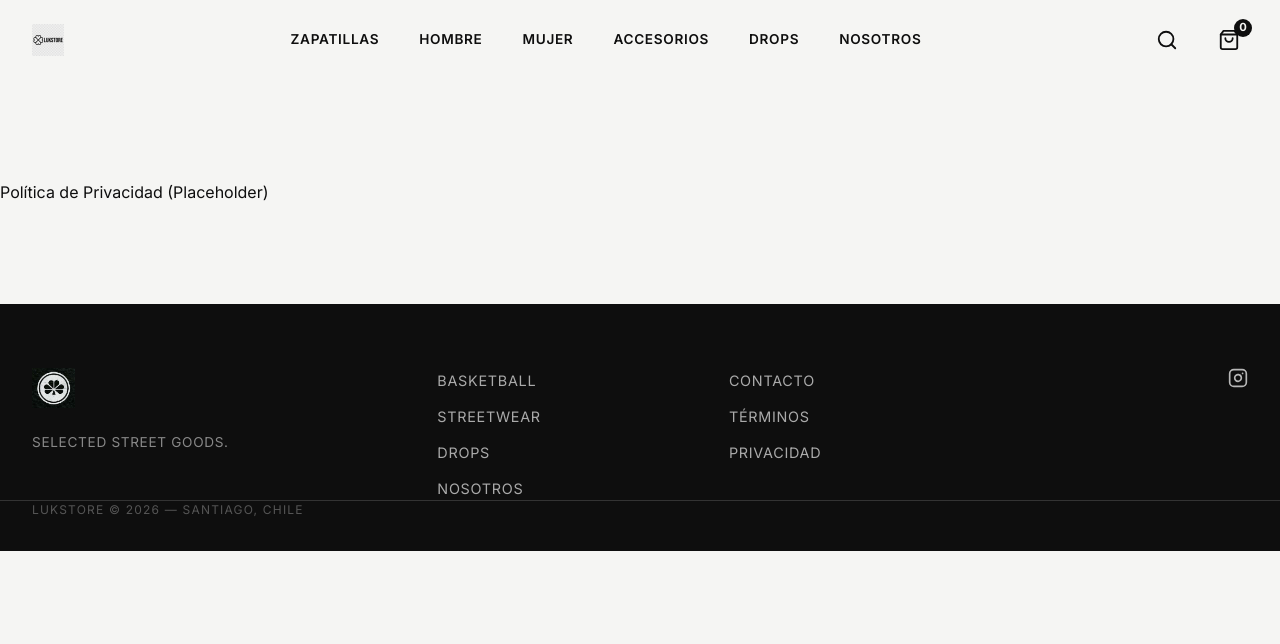
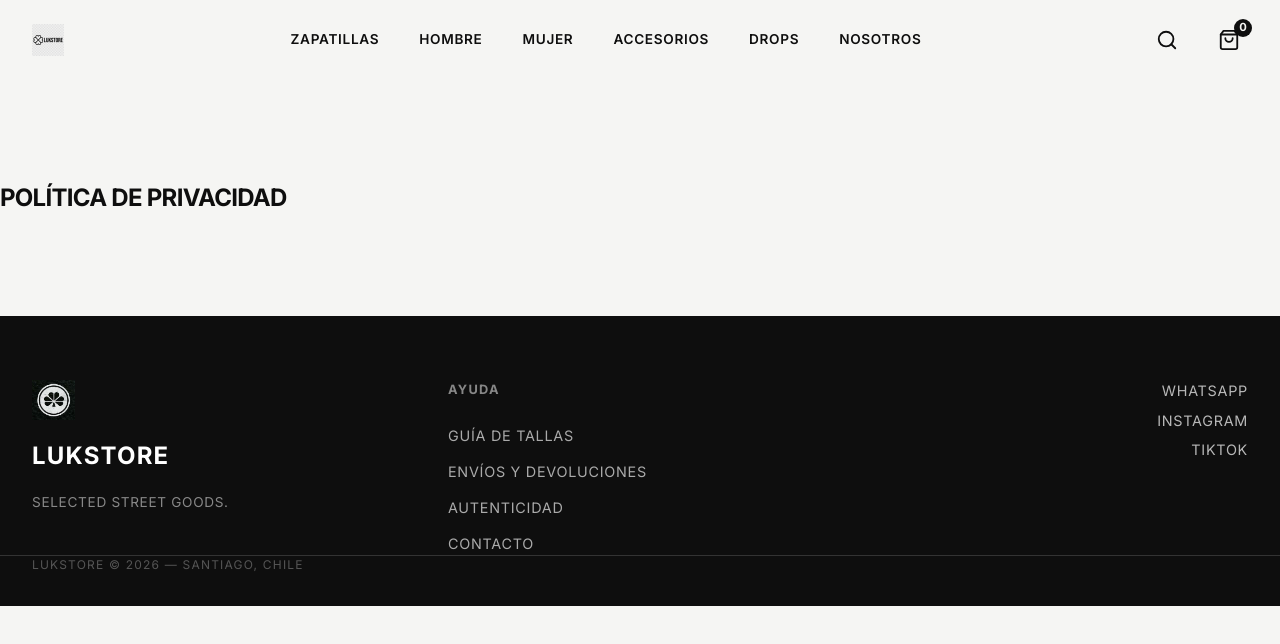
Before and after one commit to FelipeValgreen/lukstore-mockup, a React (Vite) app: page /privacidad in a window 1280 px wide. Shown: the top 644 px of the page. Built offline with nearby package versions, Linux system fonts and the light colour scheme.

Commit message:
Comprehensive Audit & Refactor: Update Home, Header, Footer, and Product to strict standards

```diff
--- a/src/App.jsx
+++ b/src/App.jsx
@@ -45,8 +45,11 @@ function App() {
                             <Route path="/search" element={<Search />} />
                             <Route path="/checkout" element={<Checkout />} />
                             <Route path="/success" element={<Success />} />
-                            <Route path="/terminos" element={<div className="container" style={{ padding: '100px 0' }}>Términos y Condiciones (Placeholder)</div>} />
-                            <Route path="/privacidad" element={<div className="container" style={{ padding: '100px 0' }}>Política de Privacidad (Placeholder)</div>} />
+                            <Route path="/guia-tallas" element={<div className="container" style={{ padding: '100px 0' }}><h2>Guía de Tallas</h2><p>Tabla de medidas detallada.</p></div>} />
+                            <Route path="/envios" element={<div className="container" style={{ padding: '100px 0' }}><h2>Envíos y Devoluciones</h2><p>Información sobre despachos y políticas de cambio.</p></div>} />
+                            <Route path="/autenticidad" element={<div className="container" style={{ padding: '100px 0' }}><h2>Autenticidad</h2><p>Nuestro proceso de verificación y garantía.</p></div>} />
+                            <Route path="/terminos" element={<div className="container" style={{ padding: '100px 0' }}><h2>Términos y Condiciones</h2></div>} />
+                            <Route path="/privacidad" element={<div className="container" style={{ padding: '100px 0' }}><h2>Política de Privacidad</h2></div>} />
                         </Routes>
                     </main>
                     <Footer />
--- a/src/components/Footer.css
+++ b/src/components/Footer.css
@@ -9,14 +9,28 @@
 
 .footer-grid {
     display: grid;
-    grid-template-columns: 1.5fr 1fr 1fr 1fr;
-    gap: 4rem;
+    grid-template-columns: 1fr 1fr 1fr;
+    gap: 2rem;
     margin-bottom: 4rem;
 }
 
 .footer-col h4 {
-    display: none;
-    /* Minimal - hide headers, just links */
+    display: block;
+    color: #fff;
+    text-transform: uppercase;
+    font-size: 0.8rem;
+    margin-bottom: 1.5rem;
+    letter-spacing: 0.1em;
+    opacity: 0.5;
+}
+
+.footer-brand-name {
+    color: white;
+    font-size: 1.5rem;
+    text-transform: uppercase;
+    letter-spacing: 0.05em;
+    margin: 0;
+    line-height: 1;
 }
 
 .brand-col {
@@ -60,19 +74,32 @@
     text-decoration: underline;
 }
 
-.social-col {
+.socials-list {
     display: flex;
-    justify-content: flex-end;
+    flex-direction: column;
+    align-items: flex-end;
+    gap: 0.5rem;
 }
 
-.socials a {
+.socials-list a {
     color: #fff;
+    text-transform: uppercase;
+    font-size: 0.9rem;
+    letter-spacing: 0.05em;
     opacity: 0.7;
+    text-decoration: none;
     transition: opacity 0.2s;
 }
 
-.socials a:hover {
+.socials-list a:hover {
     opacity: 1;
+}
+
+/* Responsive adjustments */
+@media (max-width: 768px) {
+    .socials-list {
+        align-items: center;
+    }
 }
 
 .footer-bottom {
--- a/src/components/Footer.jsx
+++ b/src/components/Footer.jsx
@@ -7,35 +7,30 @@ const Footer = () => {
     return (
         <footer className="footer">
             <div className="container footer-grid">
-                {/* Brand */}
+                {/* Col 1: Brand */}
                 <div className="footer-col brand-col">
                     <img src="/assets/logo-isotype.png" alt="LUKSTORE" className="footer-logo" />
-                    <p className="footer-tagline">SELECTED STREET GOODS.</p>
+                    <h3 className="footer-brand-name">LUKSTORE</h3>
+                    <p className="footer-tagline">Selected street goods.</p>
                 </div>
 
-                {/* Shop Links - Minimal */}
+                {/* Col 2: Ayuda */}
                 <div className="footer-col links-col">
+                    <h4>Ayuda</h4>
                     <ul>
-                        <li><Link to="/basketball">Basketball</Link></li>
-                        <li><Link to="/streetwear">Streetwear</Link></li>
-                        <li><Link to="/drops">Drops</Link></li>
-                        <li><Link to="/nosotros">Nosotros</Link></li>
+                        <li><Link to="/guia-tallas">Guía de tallas</Link></li>
+                        <li><Link to="/envios">Envíos y devoluciones</Link></li>
+                        <li><Link to="/autenticidad">Autenticidad</Link></li>
+                        <li><Link to="/contacto">Contacto</Link></li>
                     </ul>
                 </div>
 
-                {/* Legal/Contact - Minimal */}
-                <div className="footer-col legal-col">
-                    <ul>
-                        <li><Link to="/contacto">Contacto</Link></li>
-                        <li><Link to="/terminos">Términos</Link></li>
-                        <li><Link to="/privacidad">Privacidad</Link></li>
-                    </ul>
-                </div>
-
-                {/* Socials - Right aligned */}
+                {/* Col 3: Socials */}
                 <div className="footer-col social-col">
-                    <div className="socials">
-                        <a href="https://instagram.com" target="_blank" rel="noopener noreferrer"><Instagram size={20} /></a>
+                    <div className="socials-list">
+                        <a href="https://whatsapp.com" target="_blank" rel="noopener noreferrer">WhatsApp</a>
+                        <a href="https://instagram.com" target="_blank" rel="noopener noreferrer">Instagram</a>
+                        <a href="https://tiktok.com" target="_blank" rel="noopener noreferrer">TikTok</a>
                     </div>
                 </div>
             </div>
--- a/src/pages/Home.jsx
+++ b/src/pages/Home.jsx
@@ -22,8 +22,7 @@ const Home = () => {
                         SELECTED<br />STREET<br />GOODS
                     </h1>
                     <p className="hero-subtitle">
-                        Zapatillas, ropa y accesorios urbanos seleccionados uno a uno.<br />
-                        Sin hype falso. Sin promesas vacías.
+                        Zapatillas, ropa y accesorios urbanos seleccionados uno a uno.
                     </p>
                     <div className="hero-actions">
                         <Link to="/zapatillas" className="btn btn-primary">Ver Zapatillas</Link>
@@ -32,10 +31,12 @@ const Home = () => {
                 </div>
             </section>
 
-            {/* 1b. PROMO BANNER: SUMMER SALE */}
+            {/* 1b. PROMO BANNER: SUMMER SALE - Editorial Poster Style */}
             <div className="container" style={{ marginBottom: '4rem' }}>
-                <Link to="/zapatillas">
-                    <img src="/assets/banner-sale.png" alt="Summer Sale" style={{ width: '100%', display: 'block' }} />
+                <Link to="/zapatillas" className="banner-sale-poster">
+                    <h2>SUMMER SALE</h2>
+                    <p>Selección de temporada con descuentos limitados.</p>
+                    <span className="btn-sale">Ver ofertas</span>
                 </Link>
             </div>
 
@@ -87,16 +88,34 @@ const Home = () => {
             <section className="categories-section container">
                 <div className="grid-categories">
                     <Link to="/zapatillas" className="cat-tile" style={{ backgroundImage: 'url(/assets/cat-basketball.png)' }}>
-                        <h3>Zapatillas</h3>
+                        <div className="cat-tile-content">
+                            <h3>Zapatillas</h3>
+                            <p>Curaduría de sneakers urbanos y de alto rendimiento.</p>
+                        </div>
                     </Link>
                     <Link to="/hombre" className="cat-tile" style={{ backgroundImage: 'url(/assets/cat-streetwear.png)' }}>
-                        <h3>Hombre</h3>
+                        <div className="cat-tile-content">
+                            <h3>Hombre</h3>
+                            <p>Ropa urbana pensada para el día a día.</p>
+                        </div>
                     </Link>
                     <Link to="/mujer" className="cat-tile" style={{ backgroundImage: 'url(/assets/hero-bg.png)' }}>
-                        <h3>Mujer</h3>
+                        <div className="cat-tile-content">
+                            <h3>Mujer</h3>
+                            <p>Streetwear funcional con carácter.</p>
+                        </div>
                     </Link>
                     <Link to="/accesorios" className="cat-tile" style={{ backgroundColor: '#1a1a1a' }}>
-                        <h3>Accesorios</h3>
+                        <div className="cat-tile-content">
+                            <h3>Accesorios</h3>
+                            <p>Detalles que completan el fit.</p>
+                        </div>
+                    </Link>
+                    <Link to="/drops" className="cat-tile" style={{ backgroundImage: 'url(/assets/banner-drops.png)' }}>
+                        <div className="cat-tile-content">
+                            <h3>Drops</h3>
+                            <p>Lanzamientos y selecciones limitadas.</p>
+                        </div>
                     </Link>
                 </div>
             </section>
--- a/src/pages/Product.jsx
+++ b/src/pages/Product.jsx
@@ -87,7 +87,7 @@ const Product = () => {
                             <span className="icon">🛡️</span>
                             <div className="text">
                                 <strong>Autenticidad Garantizada</strong>
-                                <p>Cada par es inspeccionado por especialistas antes de ser enviado.</p>
+                                <p>Todos nuestros productos son revisados y seleccionados antes de ser publicados. La información entregada busca ayudarte a tomar una decisión informada.</p>
                             </div>
                         </div>
                         <div className="service-item">
```
Also changed, not shown: src/pages/Home.css (+107 -9 lines), 18 other files (tests, documents, lock files or other folders).
